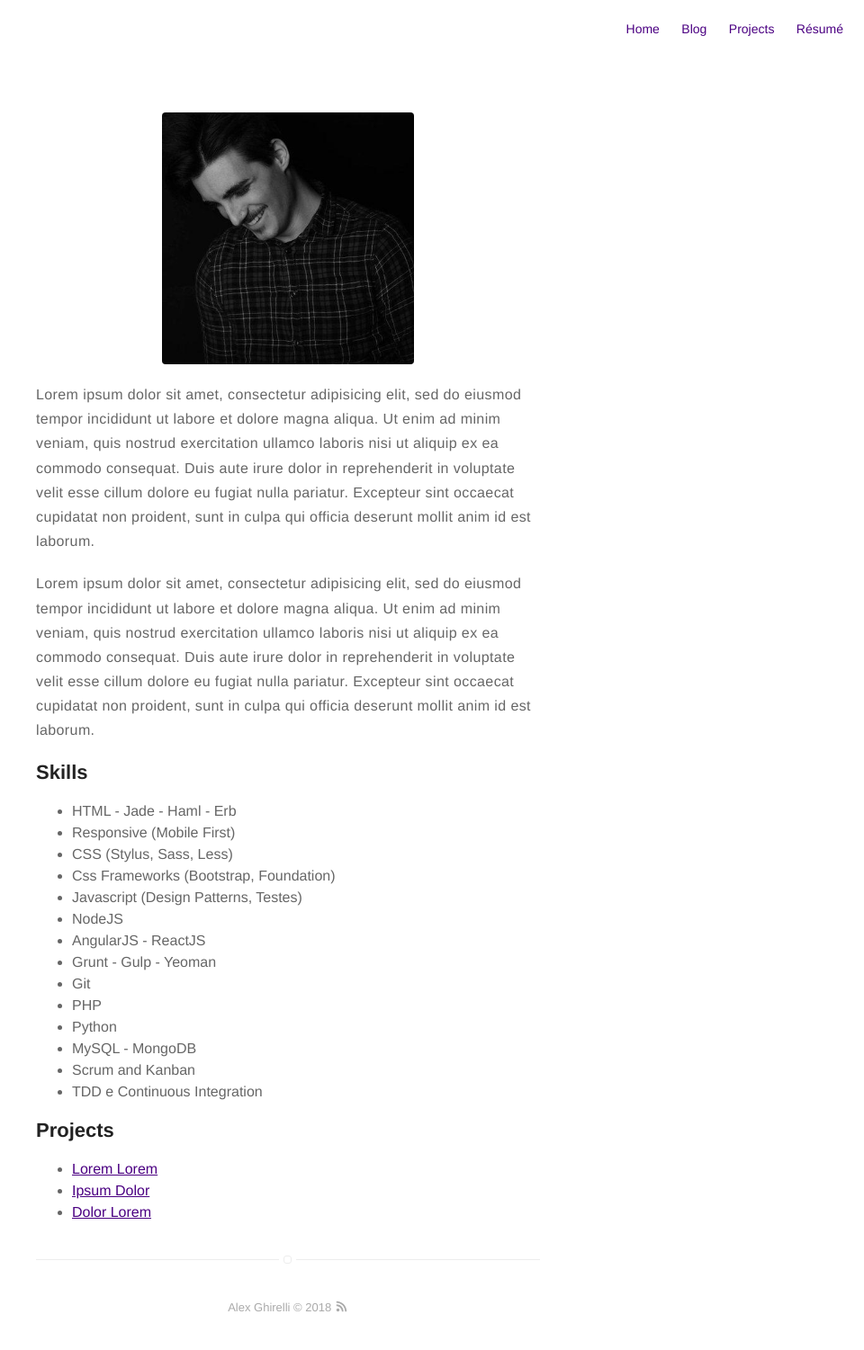
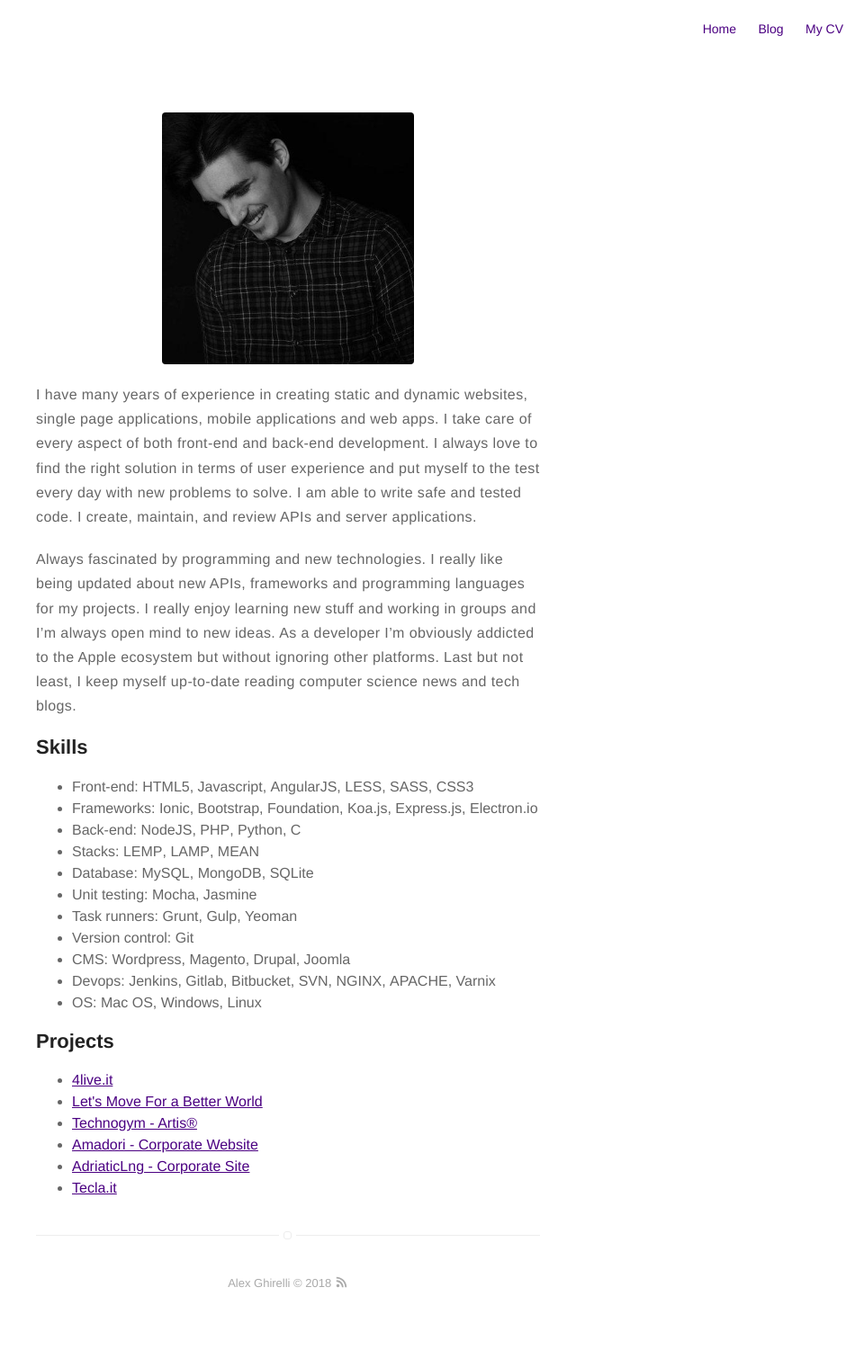
Before and after one commit to alexghirelli/alexghirelli.github.io, a Jekyll site: the page built from about.md, in a window 1280 px wide. Shown: the whole page at 90% size, without its empty margins (320-1280 px from the left). Built offline with Jekyll 4.4.1, drawn with Linux system fonts in a browser that asks for light colours; after the commit the page ends 1474 px from its top, so only the background shows below that.

Commit message:
Go Live! 🚀

```diff
--- a/_config.yml
+++ b/_config.yml
@@ -1,7 +1,8 @@
 # main text of home
 name: Alex Ghirelli
 jobtitle: Fullstack Developer
-bio: A Man who travels the world eating noodles
+bio: A Man who love to travels the world, listen to music, code and take some shot of unforgettable moments!
+spotify-playlist: 1h08mN9B7osFVF6StLvp1h?si=LXLXp2uLTiedWXZWpNuoJg
 
 # twitter summary info
 description: My personal website
@@ -17,7 +18,7 @@ resume: true
 resume-external: true
 resume-url: https://drive.google.com/open?id=1e5f0CaAhwUxru81sgtRJQiNIfEUAtTST
 
-url:
+url: http://www.alexghirelli.it
 # your url: http://USERNAME.github.io
 
 permalink: /:title/
@@ -31,7 +32,7 @@ permalink: /:title/
 
 # if you don't want comments in your posts, leave categories empty
 disqus:
-  shortname: mydisqus # enter this from your disqus account
+  shortname: alexghirelli # enter this from your disqus account
   categories: [blog, project] # only show disqus for posts that have these categories
 
 # if you don't have any of social below, comment the line
@@ -72,7 +73,7 @@ width: normal
 # paginate_path: "blog/:num/"
 
 # if you don't need projects, comment the *projects* configs below
-projects: true
+projects: false
 
 # if you don't need "about" or "blog", comment them out below
 about: true
--- a/_includes/header.html
+++ b/_includes/header.html
@@ -17,7 +17,8 @@
         {% endif %}
 
         <h1 class="title">{{ site.name }}</h1>
-        <h2 class="description">{{ site.bio }}</h2>
+        <h2 class="jobtitle">{{ site.jobtitle }}</h2>
+        <h3 class="description">{{ site.bio }}</h3>
 
         {% include social-links.html %}
     </header>
--- a/_includes/nav.html
+++ b/_includes/nav.html
@@ -32,7 +32,7 @@
 
         {% if site.resume == true %}
             <li class="item">
-                <a class="link" href="{% if site.resume-external %}{{ site.resume-url }}{% else %}{{ site.url }}/{{ site.resume-url }}{% endif %}">Résumé</a>
+                <a class="link" href="{% if site.resume-external %}{{ site.resume-url }}{% else %}{{ site.url }}/{{ site.resume-url }}{% endif %}">My CV</a>
             </li>
         {% endif %}
     </ul>
--- a/about.md
+++ b/about.md
@@ -4,43 +4,33 @@ layout: page
 ---
 ![Profile Image]({{ site.url }}/{{ site.picture }})
 
-<p>Lorem ipsum dolor sit amet, consectetur adipisicing elit, sed do eiusmod
-tempor incididunt ut labore et dolore magna aliqua. Ut enim ad minim veniam,
-quis nostrud exercitation ullamco laboris nisi ut aliquip ex ea commodo
-consequat. Duis aute irure dolor in reprehenderit in voluptate velit esse
-cillum dolore eu fugiat nulla pariatur. Excepteur sint occaecat cupidatat non
-proident, sunt in culpa qui officia deserunt mollit anim id est laborum.</p>
+<p>I have many years of experience in creating static and dynamic websites, single page applications, mobile applications and web apps. I take care of every aspect of both front-end and back-end development. I always love to find the right solution in terms of user experience and put myself to the test every day with new problems to solve. I am able to write safe and tested code. I create, maintain, and review APIs and server applications.</p>
 
-<p>Lorem ipsum dolor sit amet, consectetur adipisicing elit, sed do eiusmod
-tempor incididunt ut labore et dolore magna aliqua. Ut enim ad minim veniam,
-quis nostrud exercitation ullamco laboris nisi ut aliquip ex ea commodo
-consequat. Duis aute irure dolor in reprehenderit in voluptate velit esse
-cillum dolore eu fugiat nulla pariatur. Excepteur sint occaecat cupidatat non
-proident, sunt in culpa qui officia deserunt mollit anim id est laborum.</p>
+<p>Always fascinated by programming and new technologies. I really like being updated about new APIs, frameworks and programming languages for my projects. I really enjoy learning new stuff and working in groups and I’m always open mind to new ideas. As a developer I’m obviously addicted to the Apple ecosystem but without ignoring other platforms. Last but not least, I keep myself up-to-date reading computer science news and tech blogs.</p>
 
 <h2>Skills</h2>
 
 <ul class="skill-list">
-	<li>HTML - Jade - Haml - Erb</li>
-	<li>Responsive (Mobile First)</li>
-	<li>CSS (Stylus, Sass, Less)</li>
-	<li>Css Frameworks (Bootstrap, Foundation)</li>
-	<li>Javascript (Design Patterns, Testes)</li>
-	<li>NodeJS</li>
-	<li>AngularJS - ReactJS</li>
-	<li>Grunt - Gulp - Yeoman</li>
-	<li>Git</li>
-	<li>PHP</li>
-	<li>Python</li>
-	<li>MySQL - MongoDB</li>
-	<li>Scrum and Kanban</li>
-	<li>TDD e Continuous Integration</li>
+	<li>Front-end: <b>HTML5</b>, <b>Javascript</b>, <b>AngularJS</b>, <b>LESS</b>, <b>SASS</b>, <b>CSS3</b></li>
+	<li>Frameworks: <b>Ionic</b>, <b>Bootstrap</b>, <b>Foundation</b>, <b>Koa.js</b>, <b>Express.js</b>, <b>Electron.io</b></li>
+	<li>Back-end: <b>NodeJS</b>, <b>PHP</b>, <b>Python</b>, <b>C</b></li>
+	<li>Stacks: <b>LEMP</b>, <b>LAMP</b>, <b>MEAN</b></li>
+	<li>Database: <b>MySQL</b>, <b>MongoDB</b>, <b>SQLite</b></li>
+	<li>Unit testing: <b>Mocha</b>, <b>Jasmine</b></li>
+	<li>Task runners: <b>Grunt</b>, <b>Gulp</b>, <b>Yeoman</b></li>
+	<li>Version control: <b>Git</b></li>
+	<li>CMS: <b>Wordpress</b>, <b>Magento</b>, <b>Drupal</b>, <b>Joomla</b></li>
+	<li>Devops: <b>Jenkins</b>, <b>Gitlab</b>, <b>Bitbucket</b>, <b>SVN</b>, <b>NGINX</b>, <b>APACHE</b>, <b>Varnix</b></li>
+	<li>OS: <b>Mac OS</b>, <b>Windows</b>, <b>Linux</b></li>
 </ul>
 
 <h2>Projects</h2>
 
 <ul>
-	<li><a href="https://github.com/">Lorem Lorem</a></li>
-	<li><a href="https://github.com/">Ipsum Dolor</a></li>
-	<li><a href="https://github.com/">Dolor Lorem</a></li>
+	<li><a href="http://www.4live.it" target="_blank">4live.it</a></li>
+	<li><a href="http://www.technogym.com/letsmove" target="_blank" rel="nofollow">Let's Move For a Better World</a></li>
+	<li><a href="http://www.technogym.com/artis" target="_blank" rel="nofollow">Technogym - Artis&reg;</a></li>
+	<li><a href="http://www.amadori.it" target="_blank" rel="nofollow">Amadori - Corporate Website</a></li>
+	<li><a href="http://www.adriaticlng.it" target="_blank" rel="nofollow">AdriaticLng - Corporate Site</a></li>
+	<li><a href="http://www.tecla.it" target="_blank" rel="nofollow">Tecla.it</a></li>
 </ul>
--- a/index.html
+++ b/index.html
@@ -1,4 +1,4 @@
 ---
 layout: page
-title:
+title: Home
 ---
```
Also changed, not shown: _posts/2018-08-23-my-first-post.markdown (added, +22 -0 lines), 2 other files.
